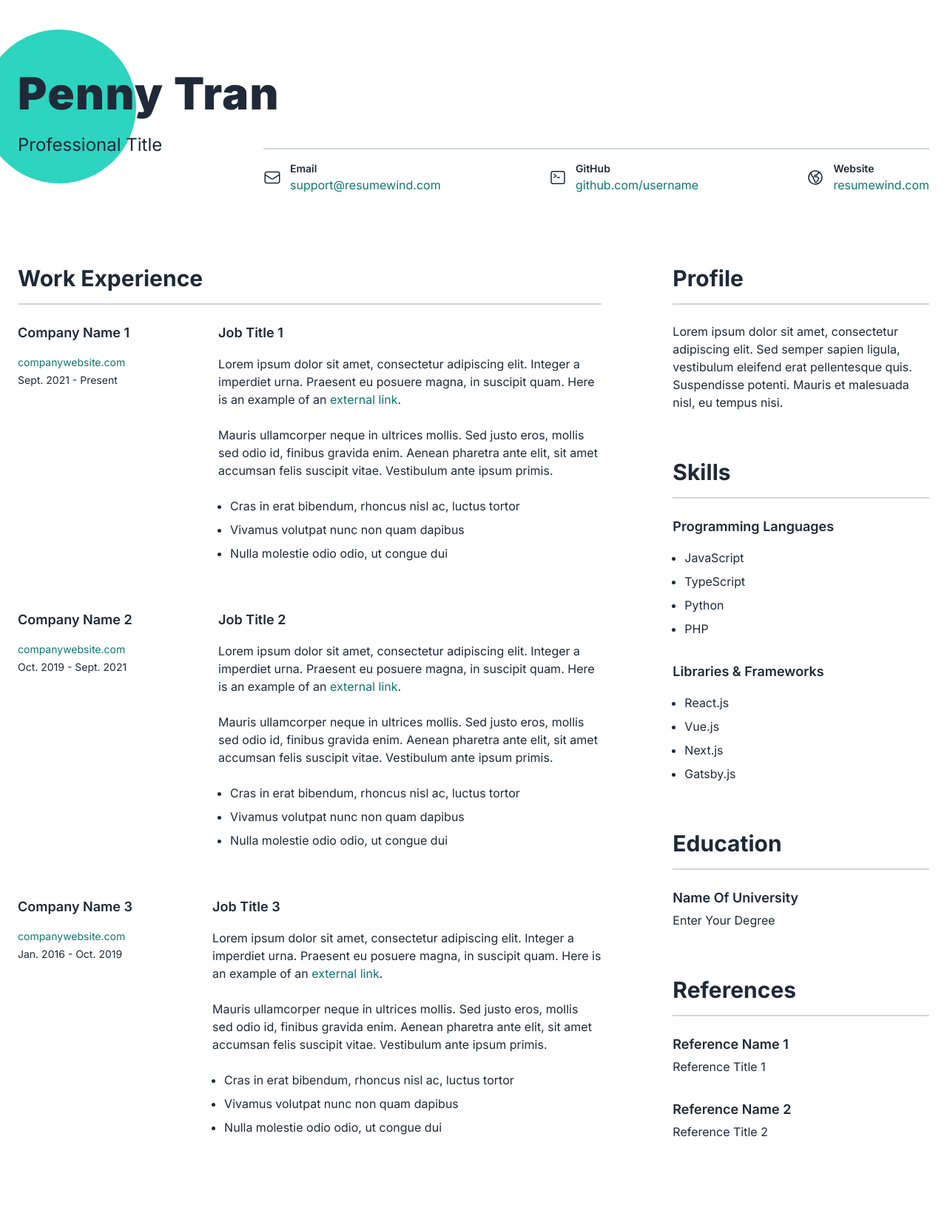
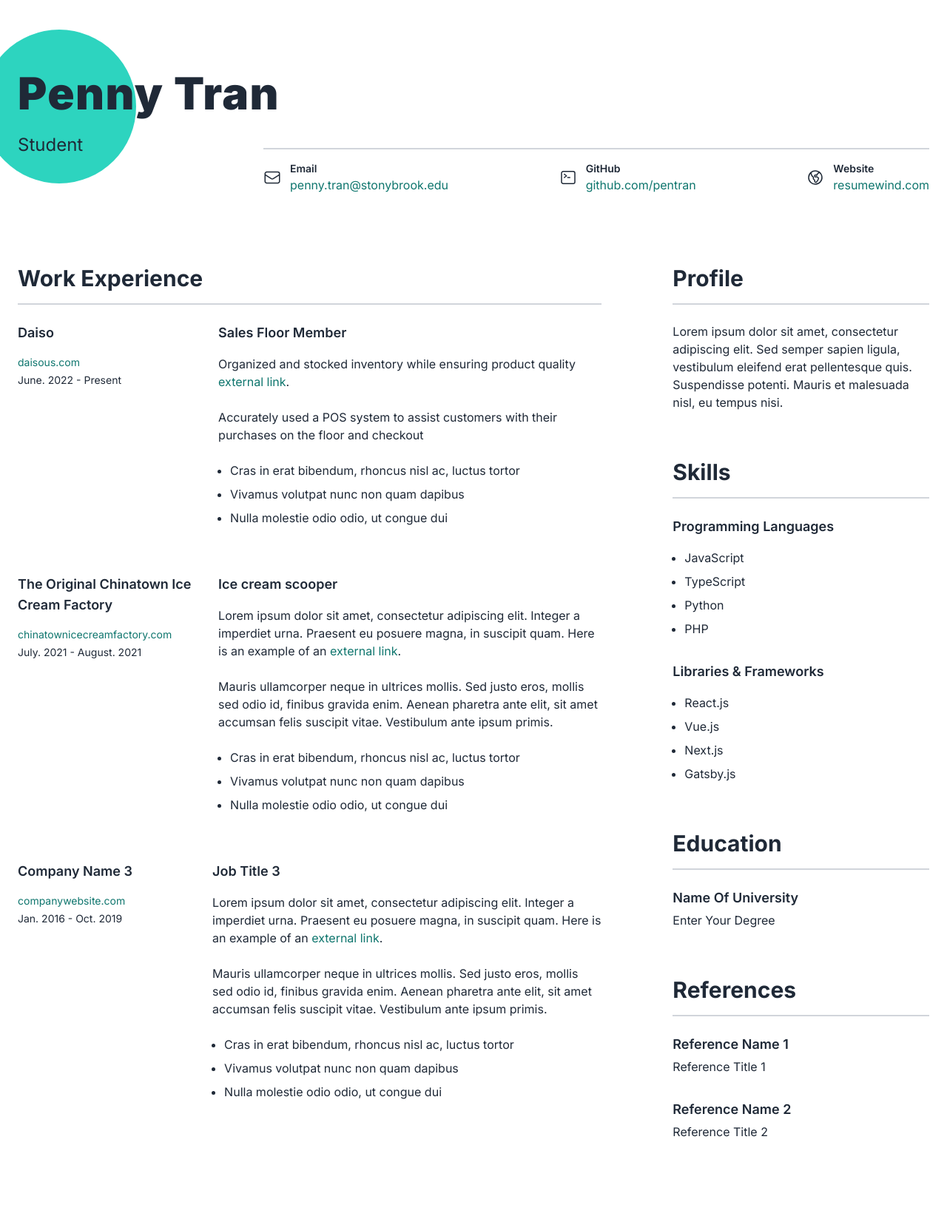
Before and after one commit to pentran/my-resume-page, a Flask app: page / in a window 1280 px wide. Shown: the whole page at 74% size. After the commit the page ends 1537 px from the top, so only its background shows below. Run offline with Flask 3, Linux system fonts and the light colour scheme.

Commit message:
have added new html

```diff
--- a/app.py
+++ b/app.py
@@ -4,4 +4,4 @@ app = Flask(__name__)
 def hello_world():
     return render_template('home.html')
 
-# app.run(host='0.0.0.0', port=5000, debug=True)
+#app.run(host='0.0.0.0', port=5000, debug=True)
--- a/templates/home.html
+++ b/templates/home.html
@@ -5,10 +5,10 @@
     <meta name="viewport" content="width=device-width, initial-scale=1.0" />
 
     <!-- Update Your Name -->
-    <title>Jonathan Lewis - Resume</title>
+    <title>Penny Tran - Resume</title>
 
     <!-- Update Description -->
-    <meta name="description" content="Jonathan Lewis - Resume" />
+    <meta name="description" content="Penny Tran - Resume" />
 
     <!-- Custom Fonts -->
     <link rel="preconnect" href="https://fonts.googleapis.com" />
@@ -36,7 +36,7 @@
             class="relative grid grid-cols-1 lg:grid-cols-4 gap-10 xl:gap-24 z-10"
           >
             <!-- Your Title -->
-            <h2>Professional Title</h2>
+            <h2>Student</h2>
 
             <div
               class="lg:flex lg:justify-between grid-3 xl:grid-3 lg:col-span-3 gap-4 mt-5 pt-4 border-t-2 border-gray-300"
@@ -63,11 +63,11 @@
                   <p class="mb-0 font-semibold text-sm">Email</p>
                   <p class="mb-0">
                     <a
-                      href="mailto:support@resumewind.com"
+                      href="mailto:penny.tran@stonybrook.edu"
                       target="_blank"
                       rel="noreferrer"
                     >
-                      support@resumewind.com
+                      penny.tran@stonybrook.edu
                     </a>
                   </p>
                 </div>
@@ -95,11 +95,11 @@
                   <p class="mb-0 font-semibold text-sm">GitHub</p>
                   <p class="mb-0">
                     <a
-                      href="https://github.com/username"
+                      href="https://github.com/pentran"
                       target="_blank"
                       rel="noreferrer"
                     >
-                      github.com/username
+                      github.com/pentran
                     </a>
                   </p>
                 </div>
@@ -152,26 +152,25 @@
             <div class="grid-3 gap-x-6">
               <div>
                 <!-- Company 1 -->
-                <h4 class="mb-1 lg:mb-4">Company Name 1</h4>
+                <h4 class="mb-1 lg:mb-4">Daiso</h4>
                 <p class="text-sm mb-1">
                   <a
                     href="https://resumewind.com/"
                     target="_blank"
                     rel="noreferrer"
                   >
-                    companywebsite.com
+                  daisous.com
                   </a>
                 </p>
-                <p class="text-sm">Sept. 2021 - Present</p>
+                <p class="text-sm">June. 2022 - Present</p>
               </div>
 
               <div class="lg:col-span-2">
                 <!-- Job Title 1 -->
-                <h4 class="mb-4">Job Title 1</h4>
+                <h4 class="mb-4">Sales Floor Member</h4>
                 <p>
-                  Lorem ipsum dolor sit amet, consectetur adipiscing elit.
-                  Integer a imperdiet urna. Praesent eu posuere magna, in
-                  suscipit quam. Here is an example of an
+                  Organized and stocked inventory while ensuring product quality
+
                   <a
                     href="https://resumewind.com/"
                     target="_blank"
@@ -180,10 +179,7 @@
                   >.
                 </p>
                 <p>
-                  Mauris ullamcorper neque in ultrices mollis. Sed justo eros,
-                  mollis sed odio id, finibus gravida enim. Aenean pharetra ante
-                  elit, sit amet accumsan felis suscipit vitae. Vestibulum ante
-                  ipsum primis.
+                    Accurately used a POS system to assist customers with their purchases on the floor and checkout
                 </p>
                 <ul>
                   <li>Cras in erat bibendum, rhoncus nisl ac, luctus tortor</li>
@@ -197,22 +193,22 @@
             <div class="grid-3 gap-x-6 mt-8 lg:mt-12">
               <div>
                 <!-- Company 2 -->
-                <h4 class="mb-1 lg:mb-4">Company Name 2</h4>
+                <h4 class="mb-1 lg:mb-4">The Original Chinatown Ice Cream Factory</h4>
                 <p class="text-sm mb-1">
                   <a
-                    href="https://resumewind.com/"
+                    href="https://www.chinatownicecreamfactory.com/"
                     target="_blank"
                     rel="noreferrer"
                   >
-                    companywebsite.com
+                    chinatownicecreamfactory.com
                   </a>
                 </p>
-                <p class="text-sm">Oct. 2019 - Sept. 2021</p>
+                <p class="text-sm">July. 2021 - August. 2021</p>
               </div>
 
               <div class="lg:col-span-2">
                 <!-- Job Title 2 -->
-                <h4 class="mb-4">Job Title 2</h4>
+                <h4 class="mb-4">Ice cream scooper</h4>
                 <p>
                   Lorem ipsum dolor sit amet, consectetur adipiscing elit.
                   Integer a imperdiet urna. Praesent eu posuere magna, in
```
